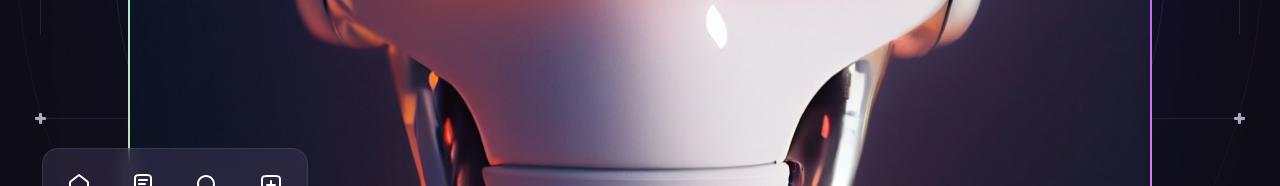
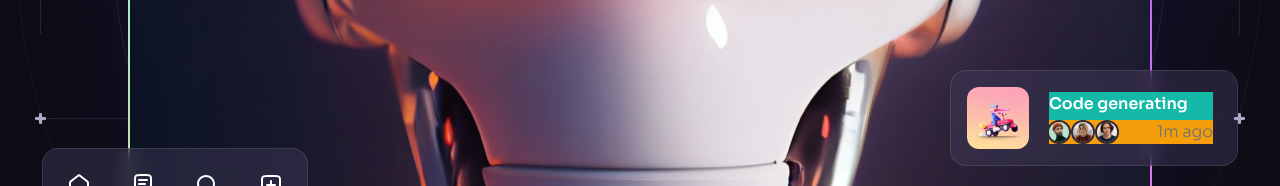
Before and after one commit to andryariadi/brainwave, a React (Vite) app: page / in a window 1280 px wide. Shown: the part 766-952 px from the top of the page. Built offline with nearby package versions, Linux system fonts and the light colour scheme.

Commit message:
add and styling notification component

```diff
--- a/src/components/Hero.jsx
+++ b/src/components/Hero.jsx
@@ -6,6 +6,7 @@
 import { heroIcons } from "../constants";
 import { BackgroundCircles, BottomLine, Gradient } from "./design/Hero";
 import Generating from "./Generating";
+import Notification from "./Notification";
 
 const Hero = () => {
   const parallaxRef = useRef(null);
@@ -48,6 +49,10 @@
                     ))}
                   </ul>
                 </ScrollParallax>
+
+                <ScrollParallax isAbsolutelyPositioned>
+                  <Notification className="hidden absolute -right-[5.5rem] bottom-[11rem] w-[18rem] xl:flex" title="Code generating" />
+                </ScrollParallax>
               </div>
             </div>
 
--- /dev/null
+++ b/src/components/Notification.jsx
@@ -0,0 +1,28 @@
+import { notification1 } from "../assets";
+import { notificationImages } from "../constants";
+
+const Notification = ({ className, title }) => {
+  return (
+    <div className={`${className || ""} flex items-center gap-5 p-4 pr-6 bg-n-9/40 backdrop-blur border border-n-1/10 rounded-2xl`}>
+      <img src={notification1} alt="image" width={62} height={62} className="rounded-xl" />
+
+      <div className="bg-teal-500 flex-1">
+        <h6 className="mb-1 font-semibold text-base">{title}</h6>
+
+        <div className="bg-amber-500 flex items-center justify-between">
+          <ul className="flex -m-0.5">
+            {notificationImages.map((image, index) => (
+              <li key={index} className="flex w-6 h-6 border-2 border-n-12 rounded-full overflow-hidden">
+                <img src={image} alt={image} />
+              </li>
+            ))}
+          </ul>
+
+          <div className="body-2 text-n-13">1m ago</div>
+        </div>
+      </div>
+    </div>
+  );
+};
+
+export default Notification;
```
